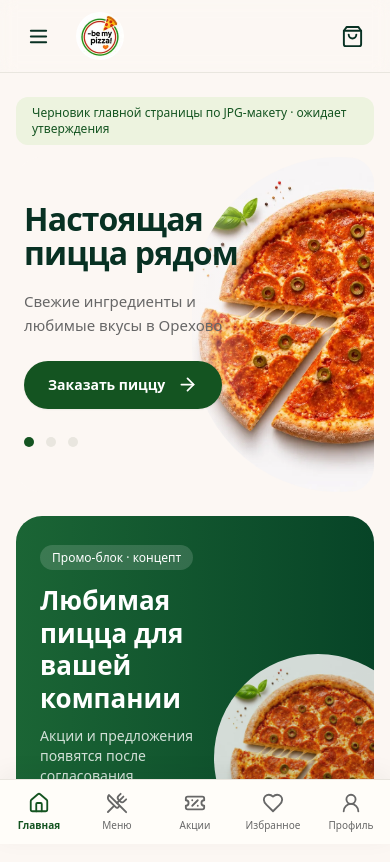
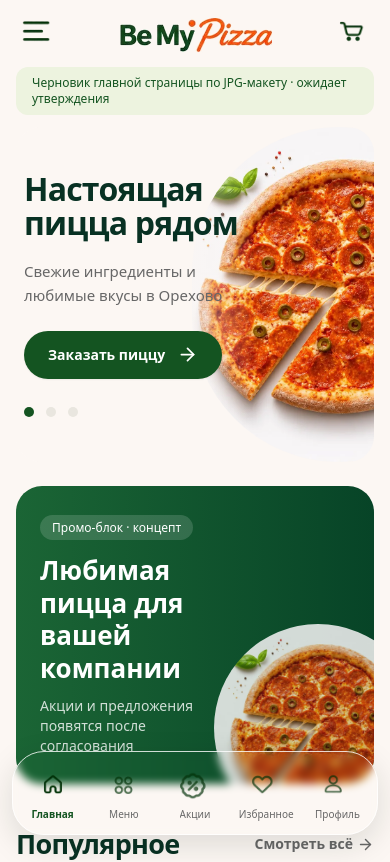
Before and after one commit to Ryt1nger/Be-My-Pizza, a React (Vite) app in the folder apps/customer/: page / in a window 390 px wide. Shown: the top 862 px of the page. Built offline with nearby package versions, Linux system fonts and the light colour scheme.

Commit message:
feat(home): match mobile brand header, owner icons and floating bottom navigation

```diff
--- a/apps/customer/src/app/shell/AppShell.tsx
+++ b/apps/customer/src/app/shell/AppShell.tsx
@@ -1,20 +1,62 @@
 import { useEffect,useState } from 'react';
 import { Outlet,NavLink,Link,useLocation } from 'react-router-dom';
-import { Home,UtensilsCrossed,TicketPercent,Heart,UserRound,Menu,ShoppingBag,X,Headphones } from 'lucide-react';
+import { X } from 'lucide-react';
 import { BrandLogo } from '@/shared/ui/BrandLogo';
-const tabs=[{to:'/',name:'Главная',icon:Home},{to:'/menu',name:'Меню',icon:UtensilsCrossed},{to:'/promotions',name:'Акции',icon:TicketPercent},{to:'/favorites',name:'Избранное',icon:Heart},{to:'/profile',name:'Профиль',icon:UserRound}];
+import { BrandIcon } from '@/shared/ui/BrandIcon';
+import { useCartStore } from '@/features/cart/cartStore';
+
+const tabs = [
+ {to:'/',name:'Главная',icon:'home'},
+ {to:'/menu',name:'Меню',icon:'categories'},
+ {to:'/promotions',name:'Акции',icon:'promotion'},
+ {to:'/favorites',name:'Избранное',icon:'favorite'},
+ {to:'/profile',name:'Профиль',icon:'profile'},
+] as const;
+
 export function AppShell(){
-const [drawerOpen,setDrawerOpen]=useState(false);const location=useLocation();
-useEffect(()=>{setDrawerOpen(false)},[location.pathname]);
-useEffect(()=>{if(!drawerOpen)return;const fn=(e:KeyboardEvent)=>{if(e.key==='Escape')setDrawerOpen(false)};window.addEventListener('keydown',fn);return()=>window.removeEventListener('keydown',fn)},[drawerOpen]);
-return <div className="min-h-dvh bg-background text-ink">
-<header className="sticky top-0 z-30 border-b border-line bg-surface/95 backdrop-blur"><div className="mx-auto flex h-[72px] max-w-[1280px] items-center gap-4 px-4 md:px-8">
-<button className="bmp-icon-button md:hidden" aria-label="Открыть меню" aria-expanded={drawerOpen} onClick={()=>setDrawerOpen(true)}><Menu size={23}/></button>
-<Link to="/" aria-label="На главную"><BrandLogo/></Link>
-<nav className="ml-auto hidden items-center gap-6 md:flex" aria-label="Основная навигация">{tabs.map(t=><NavLink key={t.to} to={t.to} end={t.to==='/'} className={({isActive})=>'text-sm font-semibold '+(isActive?'text-primary':'text-muted')}>{t.name}</NavLink>)}</nav>
-<Link className="bmp-icon-button ml-auto md:ml-3" to="/cart" aria-label="Корзина"><ShoppingBag size={23}/></Link></div></header>
-<main className="mx-auto min-h-[calc(100dvh-160px)] max-w-[1280px] px-4 pb-28 pt-6 md:px-8 md:pb-14"><Outlet/></main>
-<nav className="fixed inset-x-0 bottom-0 z-30 grid grid-cols-5 border-t border-line bg-surface pb-[env(safe-area-inset-bottom)] shadow-[0_-6px_24px_rgba(8,49,35,.05)] md:hidden" aria-label="Нижняя навигация">{tabs.map(({to,name,icon:Icon})=><NavLink key={to} to={to} end={to==='/'} className={({isActive})=>'flex min-h-[64px] flex-col items-center justify-center gap-1 px-1 text-[10px] '+(isActive?'font-bold text-primary':'text-muted')}><Icon size={22}/><span>{name}</span></NavLink>)}</nav>
-{drawerOpen&&<div className="fixed inset-0 z-50 md:hidden"><button className="absolute inset-0 bg-black/35" aria-label="Закрыть меню" onClick={()=>setDrawerOpen(false)}/><aside className="absolute inset-y-0 left-0 w-[min(88vw,340px)] overflow-y-auto bg-surface p-5 shadow-2xl" aria-label="Боковое меню"><div className="flex items-center justify-between"><BrandLogo/><button className="bmp-icon-button" aria-label="Закрыть меню" onClick={()=>setDrawerOpen(false)}><X/></button></div><p className="mb-5 mt-7 text-xs text-muted">Технический каркас. Вёрстка меню будет утверждаться отдельно.</p><div className="flex flex-col gap-2">{[...tabs,{to:'/support',name:'Поддержка',icon:Headphones}].map(({to,name,icon:Icon})=><Link key={to} to={to} className="flex items-center gap-3 rounded-xl px-3 py-3 font-medium hover:bg-background"><Icon size={20}/>{name}</Link>)}</div></aside></div>}
-</div>
+ const [drawerOpen,setDrawerOpen]=useState(false);
+ const location=useLocation();
+ const cartCount=useCartStore(s=>s.lines.reduce((sum,line)=>sum+line.quantity,0));
+ useEffect(()=>{setDrawerOpen(false);},[location.pathname]);
+ useEffect(()=>{
+   if(!drawerOpen)return;
+   const close=(event:KeyboardEvent)=>{if(event.key==='Escape')setDrawerOpen(false);};
+   window.addEventListener('keydown',close);
+   return()=>window.removeEventListener('keydown',close);
+ },[drawerOpen]);
+
+ return <div className="min-h-dvh bg-background text-ink">
+  <header className="relative z-30 bg-background">
+   <div className="relative mx-auto flex h-[67px] max-w-[1280px] items-center justify-between px-4 sm:px-6 md:h-[76px] md:px-8">
+    <button type="button" onClick={()=>setDrawerOpen(true)} aria-label="Открыть меню" aria-expanded={drawerOpen}
+       className="flex h-11 w-11 items-center justify-center md:hidden">
+      <BrandIcon name="menu" size={43}/>
+    </button>
+    <Link to="/" aria-label="Главная — Be My Pizza" className="absolute left-1/2 -translate-x-1/2 md:static md:translate-x-0"><BrandLogo/></Link>
+    <nav className="ml-auto hidden items-center gap-6 md:flex" aria-label="Основная навигация">
+     {tabs.map(t=><NavLink key={t.to} to={t.to} end={t.to==='/'} className={({isActive})=>'text-sm font-semibold '+(isActive?'text-primary':'text-muted')}>{t.name}</NavLink>)}
+    </nav>
+    <Link to="/cart" aria-label={cartCount>0?`Корзина: ${cartCount} товаров`:'Корзина'} className="relative flex h-11 w-11 items-center justify-center md:ml-5">
+      <BrandIcon name="cart" size={43}/>
+      {cartCount>0&&<span className="absolute -right-1 -top-1 grid min-h-5 min-w-5 place-items-center rounded-full bg-accent px-1 text-[11px] font-bold text-white">{cartCount>99?'99+':cartCount}</span>}
+    </Link>
+   </div>
+  </header>
+  <main className="mx-auto min-h-[calc(100dvh-135px)] max-w-[1280px] px-4 pb-32 pt-0 md:px-8 md:pb-16 md:pt-5"><Outlet/></main>
+  <nav aria-label="Нижняя навигация" className="fixed bottom-[max(9px,env(safe-area-inset-bottom))] left-3 right-3 z-40 grid h-[84px] grid-cols-5 rounded-[32px] border border-white/80 bg-[#FFFDF9]/97 px-1 shadow-[0_10px_32px_rgba(16,34,23,0.13)] backdrop-blur-sm md:hidden">
+   {tabs.map(t=><NavLink to={t.to} key={t.to} end={t.to==='/'} className={({isActive})=>'flex min-w-0 flex-col items-center justify-center gap-[2px] rounded-3xl px-[1px] text-[10px] leading-tight '+(isActive?'font-bold text-primary':'text-muted')}>
+      {({isActive})=><><BrandIcon name={t.icon} size={41} className={isActive?'':'opacity-70'}/><span className="truncate text-center">{t.name}</span></>}
+    </NavLink>)}
+  </nav>
+  {drawerOpen&&<div className="fixed inset-0 z-50 md:hidden">
+   <button type="button" aria-label="Закрыть меню" className="absolute inset-0 bg-black/35" onClick={()=>setDrawerOpen(false)}/>
+   <aside aria-label="Боковое меню" className="absolute inset-y-0 left-0 w-[min(88vw,330px)] overflow-y-auto rounded-r-[28px] bg-background p-6 shadow-2xl">
+    <div className="flex items-center justify-between"><BrandLogo/><button type="button" aria-label="Закрыть меню" onClick={()=>setDrawerOpen(false)}><X size={26}/></button></div>
+    <div className="mt-10 flex flex-col gap-2">
+      {tabs.map(t=><Link to={t.to} key={t.to} className="flex items-center gap-3 rounded-xl px-2 py-2 font-semibold hover:bg-surface"><BrandIcon name={t.icon} size={39}/>{t.name}</Link>)}
+      <Link to="/support" className="rounded-xl px-3 py-3 font-semibold hover:bg-surface">Поддержка</Link>
+    </div>
+   </aside>
+  </div>}
+ </div>;
 }
--- /dev/null
+++ b/apps/customer/src/shared/ui/BrandIcon.tsx
@@ -0,0 +1,21 @@
+import type { CSSProperties } from 'react';
+
+/** Owner-supplied custom green icon sheet (4 cols x 3 rows), not Lucide replacements.
+ * Crop each transparent cell with CSS so individual brand icons scale consistently.
+ */
+const locations = {
+  menu:[0,0],cart:[1,0],home:[2,0],categories:[3,0],
+  promotion:[0,1],favorite:[1,1],profile:[2,1],arrow:[3,1],
+  plus:[0,2],close:[1,2],pizza:[2,2],settings:[3,2],
+} as const;
+export type BrandIconName=keyof typeof locations;
+export function BrandIcon({name,size=34,className='',label}:{name:BrandIconName;size?:number;className?:string;label?:string}){
+ const [col,row]=locations[name];
+ const style:CSSProperties={
+   width:size,height:size,flexShrink:0,display:'inline-block',
+   backgroundImage:`url("${import.meta.env.BASE_URL}media/brand/icons.webp")`,
+   backgroundRepeat:'no-repeat',backgroundSize:'400% 300%',
+   backgroundPosition:`${col/3*100}% ${row/2*100}%`
+ };
+ return <span className={className} style={style} role={label?'img':undefined} aria-label={label} aria-hidden={label?undefined:true}/>;
+}
--- a/apps/customer/src/shared/ui/BrandLogo.tsx
+++ b/apps/customer/src/shared/ui/BrandLogo.tsx
@@ -1,9 +1,10 @@
 import { useState } from 'react';
-/** Owner-provided brand logo optimized for UI. */
+/** Wordmark is cropped from the approved home-page reference. The round logo remains on disk for elsewhere. */
 export function BrandLogo(){
  const [broken,setBroken]=useState(false);
- return !broken
-  ? <img src={import.meta.env.BASE_URL+'media/brand/logo.webp'} alt="Be My Pizza"
-      className="h-12 w-12 rounded-full object-contain" onError={()=>setBroken(true)}/>
-  : <span className="inline-flex items-baseline gap-1 whitespace-nowrap text-[23px] font-black tracking-[-0.05em] text-primary">Be My<span className="text-accent italic">Pizza</span></span>;
+ return broken
+  ? <span className="whitespace-nowrap text-[25px] font-black tracking-tight text-primary">Be My <span className="italic text-accent">Pizza</span></span>
+  : <img src={import.meta.env.BASE_URL+'media/brand/wordmark.webp'} alt="Be My Pizza"
+      className="block h-[42px] w-[154px] object-contain sm:h-[44px] sm:w-[168px]"
+      onError={()=>setBroken(true)} />;
 }
```
